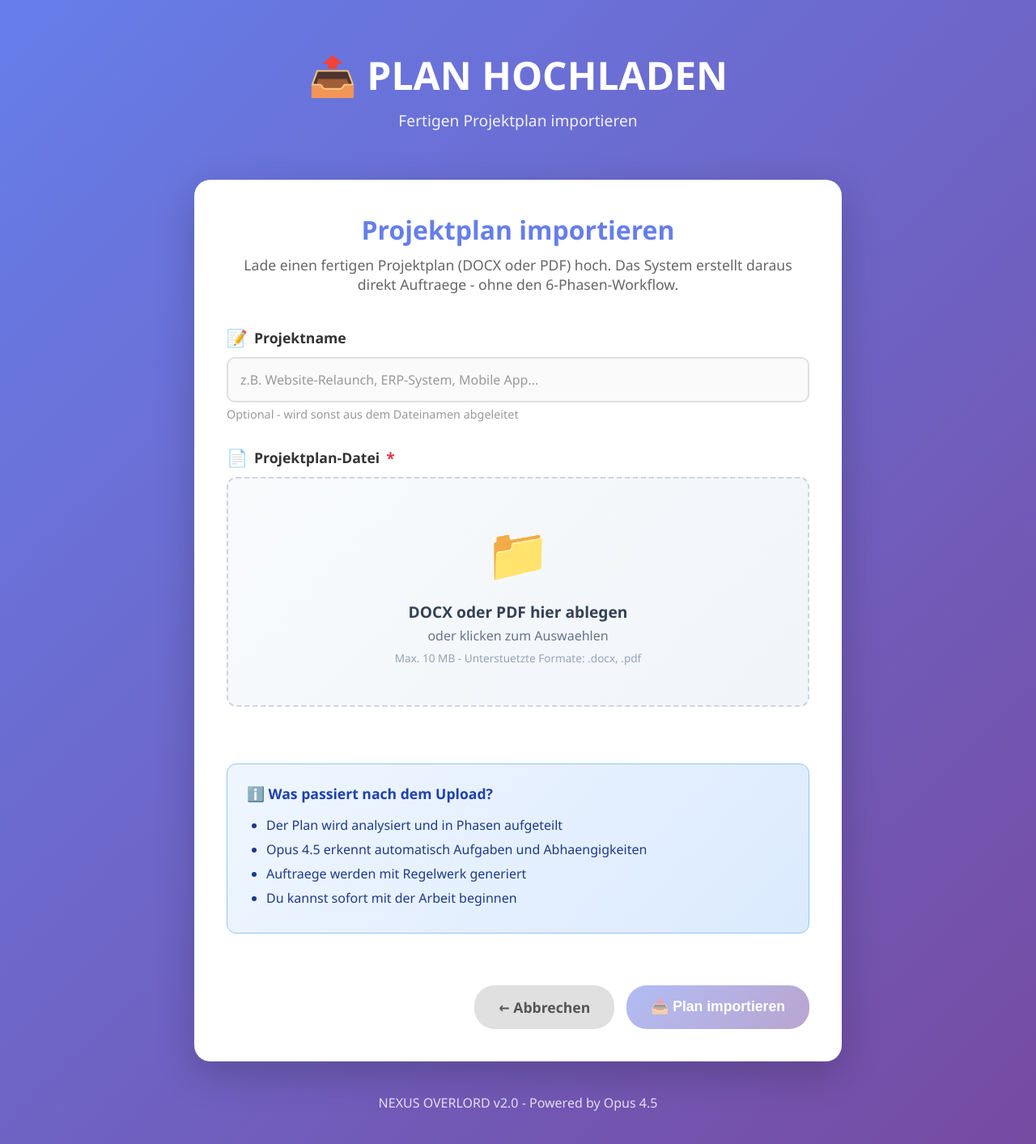
After one commit to MYSTERYFILES-101/nexus-overlord, a Flask app: page /projekt/import in a window 1280 px wide. The commit adds this page. Shown: the whole page at 81% size. Run offline with Flask 3, Linux system fonts and the light colour scheme.

Commit message:
[8.1] Neue Kachel - Plan hochladen
- Kachel 2 auf Startseite: "Plan hochladen" statt "Phasen & Aufträge"
- Neue Route: /projekt/import (Upload-Seite)
- Neue Route: /projekt/import/upload (Datei verarbeiten)
- Neue Route: /projekt/import/analysieren (Placeholder für 8.2)
- Templates: projekt_import.html, projekt_import_analysieren.html
- Drag & Drop Upload für DOCX/PDF
- Text-Extraktion aus hochgeladenen Dateien

🤖 Generated with [Claude Code](https://claude.com/claude-code)

Co-Authored-By: Claude <noreply@anthropic.com>

```diff
--- a/app/routes/projekt.py
+++ b/app/routes/projekt.py
@@ -469,3 +469,109 @@ def test_pdf():
             'Content-Length': str(len(pdf_bytes))
         }
     )
+
+
+# ========================================
+# PLAN IMPORT (Kachel 2)
+# ========================================
+
+@projekt_bp.route('/projekt/import')
+def projekt_import():
+    """
+    Zeigt die Plan-Import Seite an.
+    User kann einen fertigen Projektplan (DOCX/PDF) hochladen.
+    """
+    return render_template('projekt_import.html')
+
+
+@projekt_bp.route('/projekt/import/upload', methods=['POST'])
+def projekt_import_upload():
+    """
+    Verarbeitet den hochgeladenen Plan.
+    Extrahiert Text aus DOCX/PDF und speichert in Session.
+    """
+    from app.services.document_extractor import extract_text_from_file
+
+    # Projektname
+    projektname = request.form.get('projektname', '').strip()
+    if not projektname:
+        projektname = 'Importiertes Projekt'
+
+    # Datei pruefen
+    if 'datei' not in request.files:
+        flash('Keine Datei ausgewaehlt', 'error')
+        return redirect(url_for('projekt.projekt_import'))
+
+    datei = request.files['datei']
+    if datei.filename == '':
+        flash('Keine Datei ausgewaehlt', 'error')
+        return redirect(url_for('projekt.projekt_import'))
+
+    # Dateiendung pruefen
+    erlaubte_endungen = {'.docx', '.pdf'}
+    dateiname = datei.filename.lower()
+    if not any(dateiname.endswith(ext) for ext in erlaubte_endungen):
+        flash('Nur DOCX und PDF Dateien erlaubt', 'error')
+        return redirect(url_for('projekt.projekt_import'))
+
+    # Dateigroesse pruefen (max 10 MB)
+    datei.seek(0, 2)  # Ende der Datei
+    groesse = datei.tell()
+    datei.seek(0)  # Zurueck zum Anfang
+
+    if groesse > 10 * 1024 * 1024:
+        flash('Datei zu gross (max 10 MB)', 'error')
+        return redirect(url_for('projekt.projekt_import'))
+
+    try:
+        # Text extrahieren
+        text, error = extract_text_from_file(datei, datei.filename)
+
+        if error:
+            flash(f'Fehler: {error}', 'error')
+            return redirect(url_for('projekt.projekt_import'))
+
+        if not text or len(text.strip()) < 100:
+            flash('Konnte keinen Text aus der Datei extrahieren', 'error')
+            return redirect(url_for('projekt.projekt_import'))
+
+        # In Session speichern
+        session['import_projektname'] = projektname
+        session['import_plan_text'] = text
+        session['import_dateiname'] = datei.filename
+
+        logger.info(f"Plan importiert: {datei.filename} ({len(text)} Zeichen)")
+
+        # Weiterleitung zur Analyse
+        return redirect(url_for('projekt.projekt_import_analysieren'))
+
+    except Exception as e:
+        logger.error(f"Fehler beim Import: {e}")
+        flash(f'Fehler beim Verarbeiten: {str(e)}', 'error')
+        return redirect(url_for('projekt.projekt_import'))
+
+
+@projekt_bp.route('/projekt/import/analysieren')
+def projekt_import_analysieren():
+    """
+    Zeigt Analyse-Seite fuer importierten Plan.
+    Placeholder fuer Auftrag 8.2.
+    """
+    projektname = session.get('import_projektname', 'Unbekannt')
+    plan_text = session.get('import_plan_text', '')
+    dateiname = session.get('import_dateiname', '')
+
+    if not plan_text:
+        flash('Kein Plan zum Analysieren vorhanden', 'error')
+        return redirect(url_for('projekt.projekt_import'))
+
+    # Vorschau (erste 500 Zeichen)
+    vorschau = plan_text[:500] + '...' if len(plan_text) > 500 else plan_text
+
+    return render_template(
+        'projekt_import_analysieren.html',
+        projektname=projektname,
+        dateiname=dateiname,
+        text_laenge=len(plan_text),
+        vorschau=vorschau
+    )
--- /dev/null
+++ b/app/templates/projekt_import.html
@@ -0,0 +1,263 @@
+<!DOCTYPE html>
+<html lang="de">
+<head>
+    <meta charset="UTF-8">
+    <meta name="viewport" content="width=device-width, initial-scale=1.0">
+    <title>Plan hochladen - NEXUS OVERLORD</title>
+    <link rel="stylesheet" href="{{ url_for('static', filename='css/style.css') }}">
+    <style>
+        /* Upload Zone Styles */
+        .upload-zone {
+            border: 2px dashed #cbd5e1;
+            border-radius: 12px;
+            padding: 3rem;
+            text-align: center;
+            cursor: pointer;
+            transition: all 0.3s ease;
+            margin-bottom: 1rem;
+            background: linear-gradient(135deg, #f8fafc 0%, #f1f5f9 100%);
+        }
+
+        .upload-zone:hover {
+            border-color: #667eea;
+            background: linear-gradient(135deg, #eef2ff 0%, #e0e7ff 100%);
+            transform: translateY(-2px);
+        }
+
+        .upload-zone.dragover {
+            border-color: #667eea;
+            background: linear-gradient(135deg, #dbeafe 0%, #c7d2fe 100%);
+            border-style: solid;
+        }
+
+        .upload-zone.has-file {
+            border-color: #22c55e;
+            background: linear-gradient(135deg, #dcfce7 0%, #bbf7d0 100%);
+        }
+
+        .upload-icon {
+            font-size: 4rem;
+            margin-bottom: 1rem;
+            display: block;
+        }
+
+        .upload-zone p {
+            margin: 0.3rem 0;
+            color: #64748b;
+        }
+
+        .upload-zone p:first-of-type {
+            font-weight: 600;
+            color: #334155;
+            font-size: 1.2rem;
+        }
+
+        .upload-zone small {
+            color: #94a3b8;
+            font-size: 0.85rem;
+        }
+
+        .file-info {
+            margin-top: 1rem;
+            padding: 1rem;
+            background: #f0fdf4;
+            border-radius: 8px;
+            border: 1px solid #86efac;
+            display: none;
+        }
+
+        .file-info.show {
+            display: block;
+        }
+
+        .file-info strong {
+            color: #166534;
+        }
+
+        .import-info {
+            background: linear-gradient(135deg, #eff6ff 0%, #dbeafe 100%);
+            border: 1px solid #93c5fd;
+            border-radius: 12px;
+            padding: 1.5rem;
+            margin: 1.5rem 0;
+        }
+
+        .import-info h3 {
+            color: #1e40af;
+            margin: 0 0 1rem 0;
+            font-size: 1.1rem;
+        }
+
+        .import-info ul {
+            margin: 0;
+            padding-left: 1.5rem;
+            color: #1e3a8a;
+        }
+
+        .import-info li {
+            margin: 0.5rem 0;
+        }
+    </style>
+</head>
+<body>
+    <div class="container">
+        <header>
+            <h1>&#x1F4E4; PLAN HOCHLADEN</h1>
+            <p>Fertigen Projektplan importieren</p>
+        </header>
+
+        <main>
+            <!-- Flash Messages -->
+            {% with messages = get_flashed_messages(with_categories=true) %}
+                {% if messages %}
+                    <div class="flash-messages">
+                        {% for category, message in messages %}
+                            <div class="flash flash-{{ category }}">
+                                {% if category == 'success' %}&#x2705;{% elif category == 'error' %}&#x274C;{% else %}&#x2139;&#xFE0F;{% endif %}
+                                {{ message }}
+                            </div>
+                        {% endfor %}
+                    </div>
+                {% endif %}
+            {% endwith %}
+
+            <!-- Formular -->
+            <div class="form-container">
+                <div class="form-box">
+                    <div class="form-header">
+                        <h2>Projektplan importieren</h2>
+                        <p>Lade einen fertigen Projektplan (DOCX oder PDF) hoch. Das System erstellt daraus direkt Auftraege - ohne den 6-Phasen-Workflow.</p>
+                    </div>
+
+                    <form method="POST" action="{{ url_for('projekt.projekt_import_upload') }}" enctype="multipart/form-data" class="projekt-form" id="import-form">
+                        <!-- Projektname -->
+                        <div class="form-group">
+                            <label for="projektname">
+                                <span class="label-icon">&#x1F4DD;</span>
+                                Projektname
+                            </label>
+                            <input
+                                type="text"
+                                id="projektname"
+                                name="projektname"
+                                class="form-input"
+                                placeholder="z.B. Website-Relaunch, ERP-System, Mobile App..."
+                                maxlength="100"
+                            >
+                            <small class="form-hint">Optional - wird sonst aus dem Dateinamen abgeleitet</small>
+                        </div>
+
+                        <!-- Upload Zone -->
+                        <div class="form-group">
+                            <label>
+                                <span class="label-icon">&#x1F4C4;</span>
+                                Projektplan-Datei
+                                <span class="label-required">*</span>
+                            </label>
+                            <div class="upload-zone" id="upload-zone">
+                                <input type="file" id="datei" name="datei" accept=".docx,.pdf" hidden required>
+                                <span class="upload-icon">&#x1F4C1;</span>
+                                <p>DOCX oder PDF hier ablegen</p>
+                                <p>oder klicken zum Auswaehlen</p>
+                                <small>Max. 10 MB - Unterstuetzte Formate: .docx, .pdf</small>
+                            </div>
+                            <div class="file-info" id="file-info">
+                                <strong>&#x2705; Datei ausgewaehlt:</strong>
+                                <span id="file-name"></span>
+                                (<span id="file-size"></span>)
+                            </div>
+                        </div>
+
+                        <!-- Info-Box -->
+                        <div class="import-info">
+                            <h3>&#x2139;&#xFE0F; Was passiert nach dem Upload?</h3>
+                            <ul>
+                                <li>Der Plan wird analysiert und in Phasen aufgeteilt</li>
+                                <li>Opus 4.5 erkennt automatisch Aufgaben und Abhaengigkeiten</li>
+                                <li>Auftraege werden mit Regelwerk generiert</li>
+                                <li>Du kannst sofort mit der Arbeit beginnen</li>
+                            </ul>
+                        </div>
+
+                        <!-- Buttons -->
+                        <div class="form-actions">
+                            <a href="/" class="btn btn-secondary">
+                                &#x2190; Abbrechen
+                            </a>
+                            <button type="submit" class="btn btn-primary" id="submit-btn" disabled>
+                                &#x1F4E4; Plan importieren
+                            </button>
+                        </div>
+                    </form>
+                </div>
+            </div>
+        </main>
+
+        <footer>
+            <p>NEXUS OVERLORD v2.0 - Powered by Opus 4.5</p>
+        </footer>
+    </div>
+
+    <script>
+        // Upload Zone Elements
+        const uploadZone = document.getElementById('upload-zone');
+        const fileInput = document.getElementById('datei');
+        const fileInfo = document.getElementById('file-info');
+        const fileName = document.getElementById('file-name');
+        const fileSize = document.getElementById('file-size');
+        const submitBtn = document.getElementById('submit-btn');
+
+        // Click to open file dialog
+        uploadZone.addEventListener('click', () => fileInput.click());
+
+        // Drag & Drop Events
+        uploadZone.addEventListener('dragover', (e) => {
+            e.preventDefault();
+            uploadZone.classList.add('dragover');
+        });
+
+        uploadZone.addEventListener('dragleave', (e) => {
+            e.preventDefault();
+            uploadZone.classList.remove('dragover');
+        });
+
+        uploadZone.addEventListener('drop', (e) => {
+            e.preventDefault();
+            uploadZone.classList.remove('dragover');
+            const file = e.dataTransfer.files[0];
+            if (file) {
+                // Check file type
+                const ext = file.name.split('.').pop().toLowerCase();
+                if (ext === 'docx' || ext === 'pdf') {
+                    fileInput.files = e.dataTransfer.files;
+                    showFileInfo(file);
+                } else {
+                    alert('Nur DOCX und PDF Dateien erlaubt!');
+                }
+            }
+        });
+
+        // File Select Event
+        fileInput.addEventListener('change', (e) => {
+            const file = e.target.files[0];
+            if (file) showFileInfo(file);
+        });
+
+        // Show File Info
+        function showFileInfo(file) {
+            fileName.textContent = file.name;
+            fileSize.textContent = formatFileSize(file.size);
+            fileInfo.classList.add('show');
+            uploadZone.classList.add('has-file');
+            submitBtn.disabled = false;
+        }
+
+        // Format File Size
+        function formatFileSize(bytes) {
+            if (bytes < 1024) return bytes + ' B';
+            if (bytes < 1024 * 1024) return (bytes / 1024).toFixed(1) + ' KB';
+            return (bytes / (1024 * 1024)).toFixed(1) + ' MB';
+        }
+    </script>
+</body>
+</html>
```
Also changed, not shown: app/templates/index.html (+7 -7 lines), app/templates/projekt_import_analysieren.html (added, +178 -0 lines).
